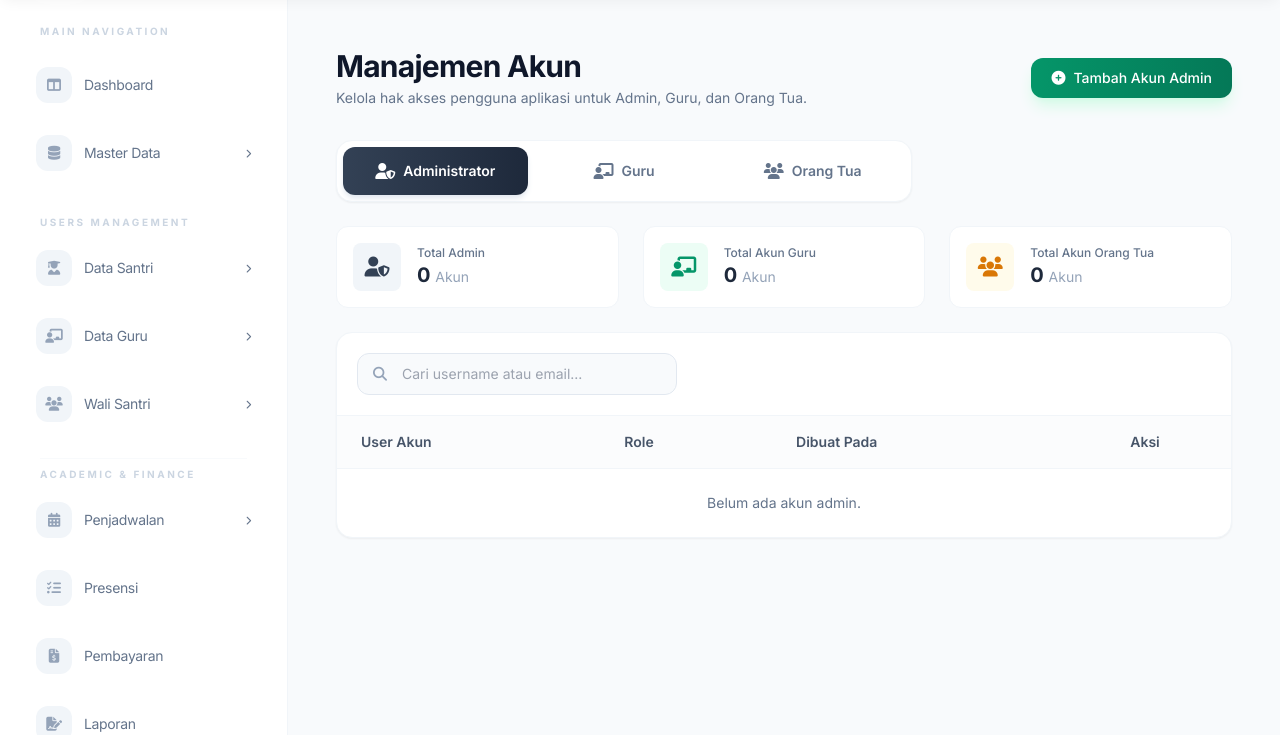
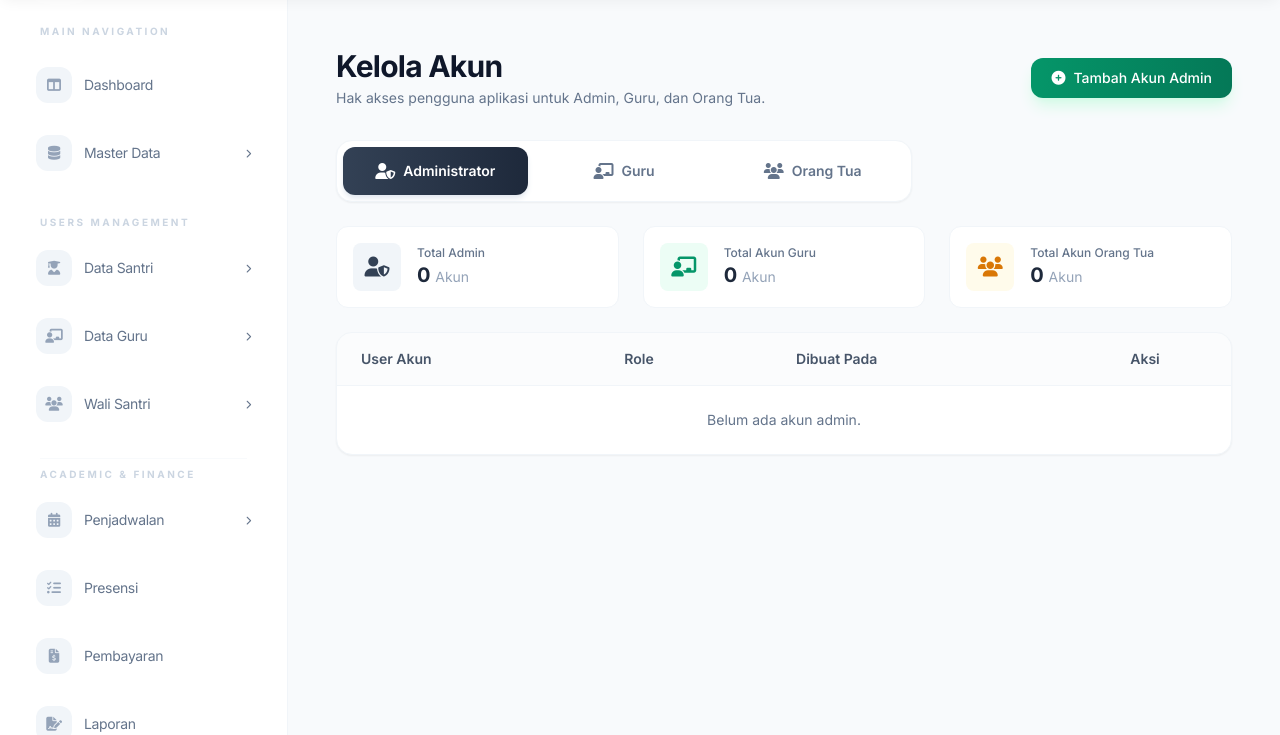
Before and after one commit to SriYulianingsih/App-Les-Mengaji, a CodeIgniter 4 app: the page made by app/Views/admin/akun/index.php in a window 1280 px wide. Shown: the part 79-814 px from the top of the page. Run offline with PHP 8.4 and a stand-in for CodeIgniter, Linux system fonts and the light colour scheme; the template is opened without the code that fills it, so the values that code supplies are empty; some libraries are stand-ins or nearby versions.

```diff
--- a/app/Views/admin/akun/index.php
+++ b/app/Views/admin/akun/index.php
@@ -31,8 +31,8 @@
 
     <div class="flex flex-col md:flex-row md:items-center md:justify-between mb-8 gap-4">
         <div>
-            <h1 class="text-3xl font-extrabold text-slate-900 tracking-tight">Manajemen Akun</h1>
-            <p class="text-sm text-slate-500 mt-1">Kelola hak akses pengguna aplikasi untuk Admin, Guru, dan Orang Tua.
+            <h1 class="text-3xl font-extrabold text-slate-900 tracking-tight">Kelola Akun </h1>
+            <p class="text-sm text-slate-500 mt-1">Hak akses pengguna aplikasi untuk Admin, Guru, dan Orang Tua.
             </p>
         </div>
 
@@ -103,14 +103,6 @@
     </div>
 
     <div class="bg-white rounded-2xl shadow-sm border border-slate-100 overflow-hidden">
-
-        <div class="p-5 border-b border-slate-100 flex flex-col md:flex-row md:items-center justify-between gap-4">
-            <div class="relative w-full md:w-80">
-                <i class="fas fa-search absolute left-4 top-1/2 -translate-y-1/2 text-slate-400 text-sm"></i>
-                <input type="text" placeholder="Cari username atau email..."
-                    class="w-full pl-11 pr-4 py-2.5 bg-slate-50 border border-slate-200 rounded-xl text-sm focus:outline-none focus:ring-2 focus:ring-emerald-500 focus:bg-white transition-all">
-            </div>
-        </div>
 
         <div class="overflow-x-auto">
 
```
Also changed, not shown: tests/unit/HealthTest.php (line endings or trailing spaces).
